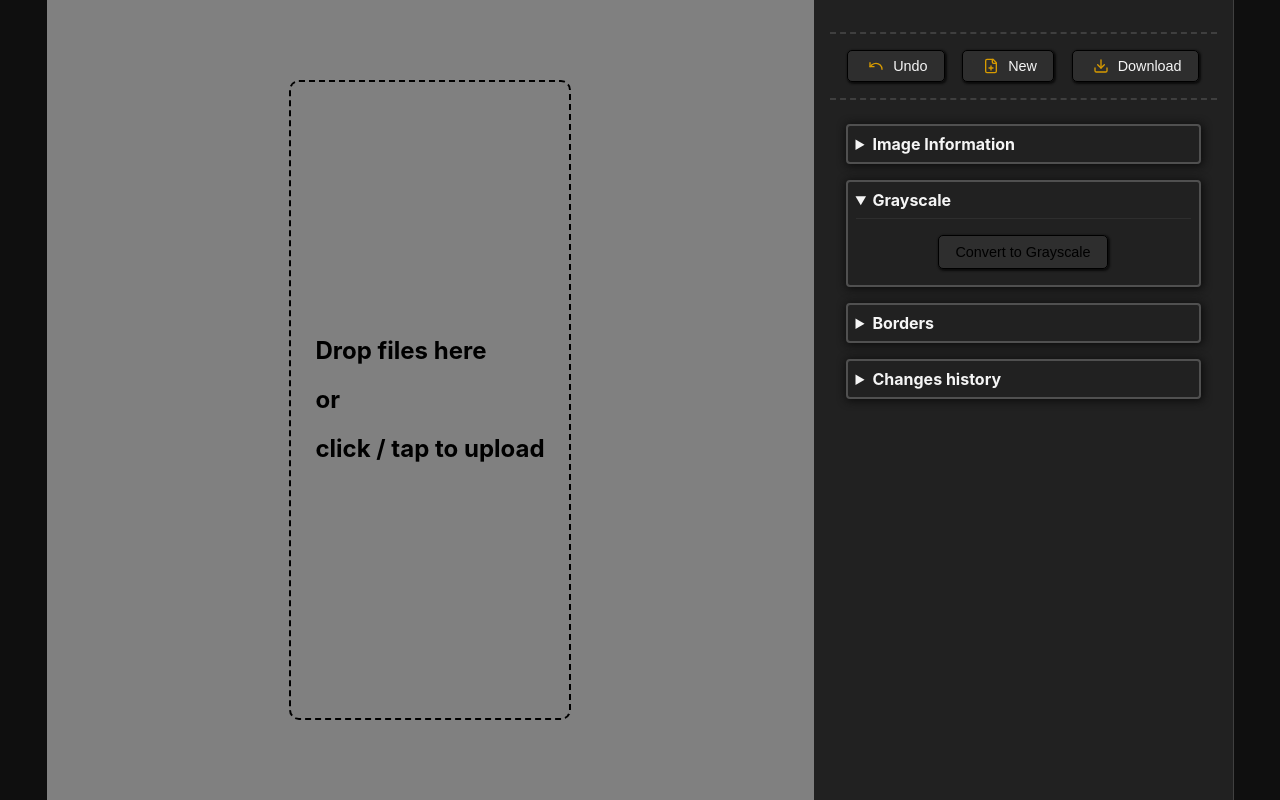
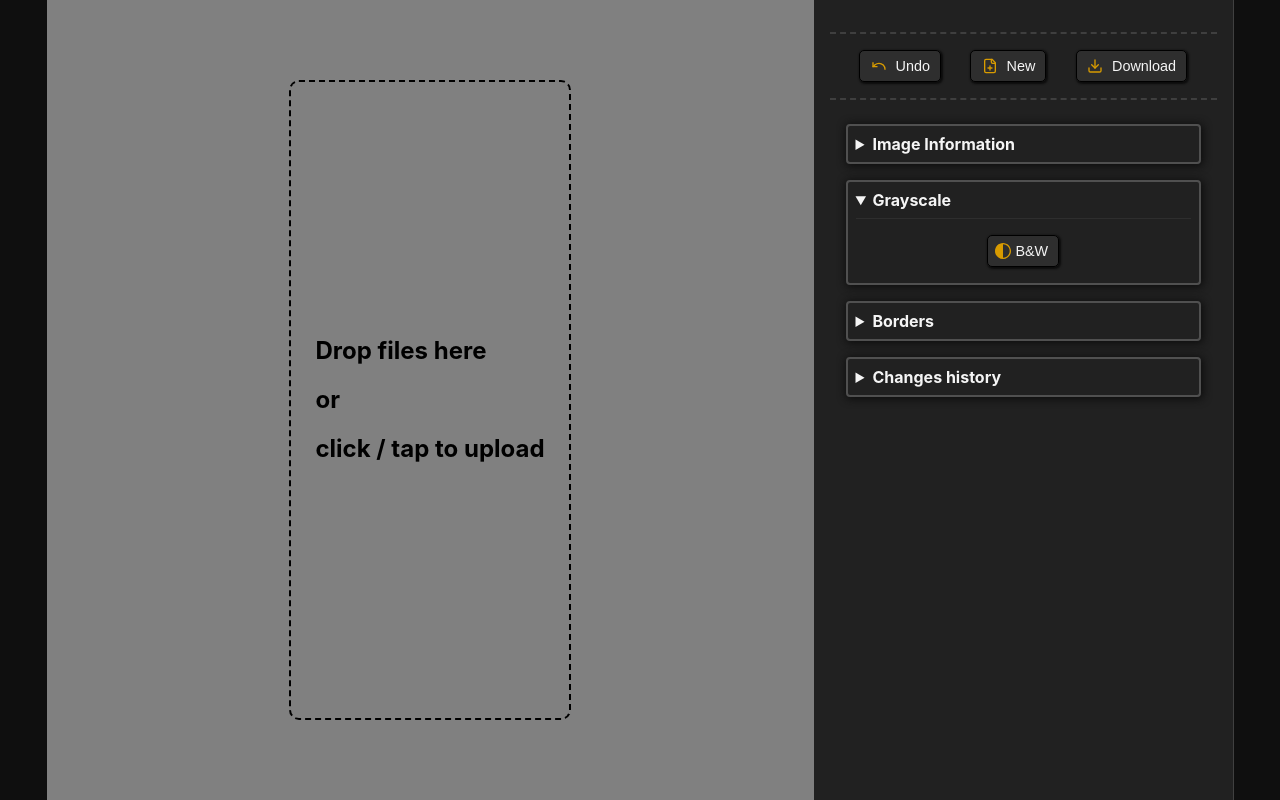
Before and after one commit to fedeholc/fotoyop, a Next.js app: page / in a window 1280 px wide. Both pictures are taken after a click on the heading "Grayscale". Built offline with nearby package versions, Linux system fonts and the light colour scheme.

Commit message:
Add grayscale and border buttons to side toolbar

```diff
--- /dev/null
+++ b/app/components/buttons/buttonGrayscale.tsx
@@ -0,0 +1,26 @@
+import { Square } from "lucide-react";
+import toolbar from "../toolbar.module.css";
+
+export default function ButtonGrayscale({ onClick }: { onClick: () => void }) {
+  return (
+    <button
+      title="Edit borders"
+      className={toolbar.buttonWithIcon}
+      onClick={onClick}
+    >
+      <svg className={toolbar.svgBW}
+        xmlns="http://www.w3.org/2000/svg"
+        fill="#eeeeee"
+        height="16px"
+        width="16"
+        version="1.1"
+        id="Layer_1"
+        viewBox="0 0 512 512"
+        enable-background="new 0 0 512 512"
+      >
+        <path d="M256,0C114.6,0,0,114.6,0,256s114.6,256,256,256s256-114.6,256-256S397.4,0,256,0z M256,469.3V42.7  c117.8,0,213.3,95.5,213.3,213.3C469.3,373.8,373.8,469.3,256,469.3z" />
+      </svg>
+      <span>B&W</span>
+    </button>
+  );
+}
--- a/app/components/sideToolbar.tsx
+++ b/app/components/sideToolbar.tsx
@@ -8,6 +8,10 @@ import sideToolbar from "./sideToolbar.module.css";
 import ButtonUndo from "./buttons/buttonUndo";
 import ButtonNew from "./buttons/buttonNew";
 import ButtonDownload from "./buttons/buttonDownload";
+import ButtonApply from "./buttons/buttonApply";
+import ButtonDiscard from "./buttons/buttonDiscard";
+import ButtonBorder from "./buttons/buttonBorder";
+import ButtonGrayscale from "./buttons/buttonGrayscale";
 
 export function SideToolbar() {
   const inputBorderPixelsRef = useRef<HTMLInputElement | null>(null);
@@ -32,8 +36,7 @@ export function SideToolbar() {
 
   const { undoImageList } = useContext(ProcessContext);
 
-  const { handleDownload, handleUndo, handleNewImage, handleToGrayscale } =
-    useContext(ToolbarContext);
+  const { handleToGrayscale } = useContext(ToolbarContext);
 
   return (
     <>
@@ -72,13 +75,7 @@ export function SideToolbar() {
           <summary>Grayscale</summary>
           <div className={sideToolbar.toolbarRow}>
             <div className={sideToolbar.rowButtons}>
-              <button
-                type="button"
-                id="btnToBN"
-                onClick={() => handleToGrayscale()}
-              >
-                Convert to Grayscale
-              </button>
+              <ButtonGrayscale onClick={handleToGrayscale}></ButtonGrayscale>
             </div>
           </div>
         </details>
@@ -159,20 +156,8 @@ export function SideToolbar() {
             </div>
             <div className={sideToolbar.toolbarRow}>
               <div className={sideToolbar.rowButtons}>
-                <button
-                  type="button"
-                  id="btnApplyBorder"
-                  onClick={handleApplyBorder}
-                >
-                  Apply
-                </button>
-                <button
-                  type="button"
-                  id="btnDiscardBorder"
-                  onClick={handleDiscardBorder}
-                >
-                  Discard
-                </button>
+                <ButtonApply onClick={handleApplyBorder}></ButtonApply>
+                <ButtonDiscard onClick={handleDiscardBorder}></ButtonDiscard>
               </div>
             </div>
           </div>
--- a/app/components/toolbar.module.css
+++ b/app/components/toolbar.module.css
@@ -2,7 +2,7 @@
   display: flex;
   flex-direction: row;
   flex-wrap: wrap;
-  gap: 1rem;
+  gap: 0.4rem;
   justify-content: center;
   padding: 0.5rem
 }
@@ -13,14 +13,26 @@
 }
 
 .imageInfo {
+  display: flex;
+  flex-direction: row;
+  flex-wrap: wrap;
+  gap: 0.5rem;
+  justify-content: center;
   color: var(--lightFont);
-  font-size: 0.8rem;
-
+  font-size: 0.7rem;
   font-weight: 400;
+  position: fixed;
+  top: 0;
+  right: 0;
+  /*   border-top: 1px solid var(--toolbarBorderColor);
+ */
+  padding: 0.5rem 0.6rem;
+  width: 100%;
+  background-color: var(--toolbarBg);
+}
 
 
 
-}
 .border__row {
   gap: 0.5rem;
   color: var(--lightFont);
@@ -102,6 +114,10 @@
   color: var(--buttonIconColor);
 }
 
+.svgBW {
+  fill: var(--buttonIconColor);
+}
+
 .buttonWithIcon svg,
 .buttonOnlyIcon svg {
   height: var(--buttonIconSize);
--- a/app/components/toolbar.tsx
+++ b/app/components/toolbar.tsx
@@ -2,8 +2,8 @@ import { useState, useRef, useContext, useEffect } from "react";
 import toolbar from "./toolbar.module.css";
 import { BorderContext } from "../providers/BorderProvider";
 import { ImageContext } from "../providers/ImageProvider";
+import { ToolbarContext } from "../providers/ToolbarProvider";
 import { toolbarRow } from "../types";
-import sideToolbar from "./sideToolbar.module.css";
 import ButtonUndo from "./buttons/buttonUndo";
 import ButtonEdit from "./buttons/buttonEdit";
 import ButtonNew from "./buttons/buttonNew";
@@ -14,6 +14,7 @@ import ButtonDiscard from "./buttons/buttonDiscard";
 import ButtonBorder from "./buttons/buttonBorder";
 import ButtonBorderPx from "./buttons/buttonBorderPx";
 import ButtonBorderPc from "./buttons/buttonBorderPc";
+import ButtonGrayscale from "./buttons/buttonGrayscale";
 
 export function ToolbarRow({
   className = "",
@@ -67,6 +68,8 @@ export function BottomToolbar() {
 
   const { originalFile, originalImg, imagenPreviewRef } =
     useContext(ImageContext);
+
+  const { handleToGrayscale } = useContext(ToolbarContext);
 
   // hace que el selector de ancho de borde tenga como máximo la mitad del tamaño de la imagenn
   useEffect(() => {
@@ -192,7 +195,8 @@ export function BottomToolbar() {
           <ButtonBorder
             onClick={() => showToolbarRow(toolbarRow.border)}
           ></ButtonBorder>
-          <button className={toolbar.buttonText}>GrayScale</button>
+
+          <ButtonGrayscale onClick={handleToGrayscale}></ButtonGrayscale>
         </ToolbarRow>
       )}
 
@@ -209,9 +213,9 @@ export function BottomToolbar() {
 
           {/* TODO: no funciona la ubicacion del popover justo arriba del boton */}
           {/* @ts-ignore */}
-          <button className={toolbar.popoverButton} popovertarget="my-popover">
+          {/*  <button className={toolbar.popoverButton} popovertarget="my-popover">
             Open Popover
-          </button>
+          </button> */}
           {/* @ts-ignore */}
           {/* <div id="my-popover" className={toolbar.popoverInfo} popover="auto">
             <div className={sideToolbar.toolbarRow}>
@@ -239,14 +243,11 @@ export function BottomToolbar() {
           </div> */}
           {originalFile && (
             <div className={toolbar.imageInfo}>
-              <span>{originalFile?.name} </span>
               <span>
-                {originalImg?.width} x {originalImg?.height} pixels{" "}
+                {originalImg?.width} x {originalImg?.height} px
               </span>
-
-              <span>
-                {Math.floor(originalFile.size / 1000).toString()} Kbytes
-              </span>
+              <span>{Math.floor(originalFile.size / 1000).toString()} Kb</span>
+              <span>{originalFile?.name}</span>
             </div>
           )}
         </ToolbarRow>
--- a/app/globals.css
+++ b/app/globals.css
@@ -190,10 +190,10 @@
    font-weight: 400;
  }
 
- #section__toolbar button {
+ /* #section__toolbar button {
    padding: 0.5rem 1rem;
  }
-
+ */
 
  #section__toolbar button:hover {
 
```
